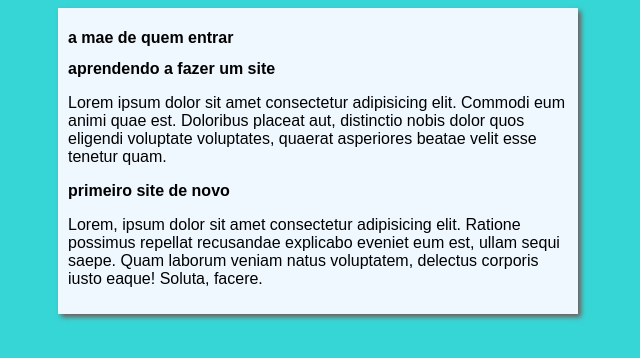
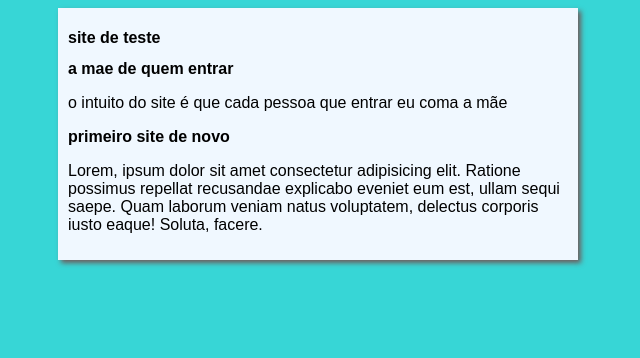
Before and after one commit to Hugoandradedev25/primeiro-site-github, a plain HTML site: page index.html in a window 1280 px wide. Shown: the whole page, without its empty margins (322-962 px from the left). Drawn offline with Linux system fonts and the light colour scheme.

Commit message:
Update index.html

```diff
--- a/index.html
+++ b/index.html
@@ -9,11 +9,11 @@
 <body>
     <main>
         <header>
-            <H1>a mae de quem entrar</H1>
+            <H1>site de teste</H1>
         </header>
         <article>
-            <h2>aprendendo a fazer um site</h2>
-            <p>Lorem ipsum dolor sit amet consectetur adipisicing elit. Commodi eum animi quae est. Doloribus placeat aut, distinctio nobis dolor quos eligendi voluptate voluptates, quaerat asperiores beatae velit esse tenetur quam.</p>
+            <h2>a mae de quem entrar</h2>
+            <p>o intuito do site é que cada pessoa que entrar eu coma a mãe</p>
         </article>
         <article>
             <h2>primeiro site de novo</h2>
```
